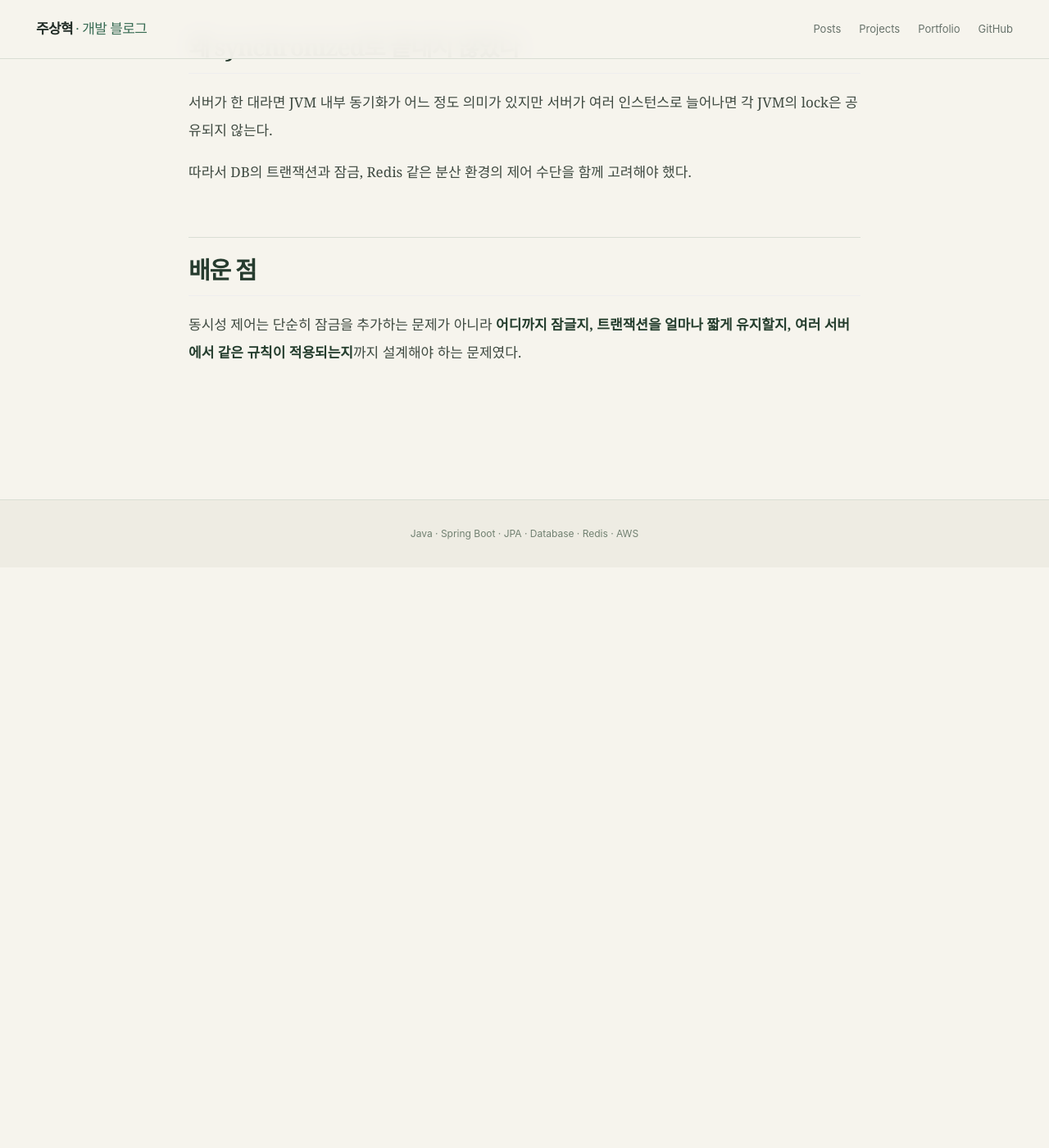
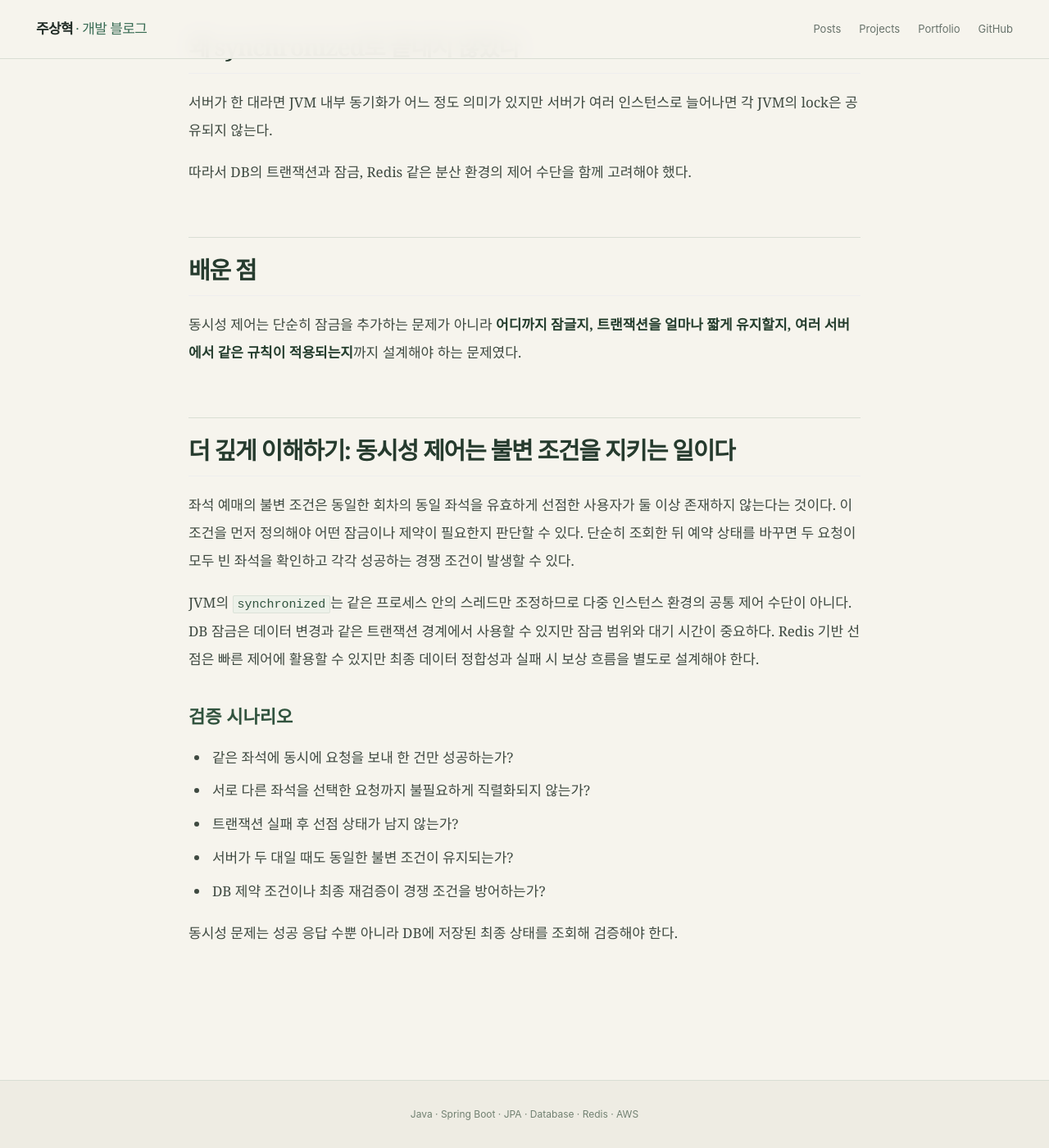
Before and after one commit to zuzusnasna/zuzusnasna.github.io, a Jekyll site: the page built from _posts/2026-10-23-smartticketing-seat-concurrency.md, in a window 1280 px wide and 1400 px high, scrolled down 1339 px. Shown: the whole window at 82% size. Built offline with Jekyll 4.4.1, drawn with Linux system fonts in a browser that asks for light colours; before the commit the page ends 2031 px from its top, so only the background shows below that.

Commit message:
docs: expand project notes with tradeoffs and validation

```diff
--- a/_posts/2026-10-23-smartticketing-seat-concurrency.md
+++ b/_posts/2026-10-23-smartticketing-seat-concurrency.md
@@ -39,3 +39,18 @@ tags: [SmartTicketing, Spring Boot, Redis, MySQL, 동시성]
 ## 배운 점
 
 동시성 제어는 단순히 잠금을 추가하는 문제가 아니라 **어디까지 잠글지, 트랜잭션을 얼마나 짧게 유지할지, 여러 서버에서 같은 규칙이 적용되는지**까지 설계해야 하는 문제였다.
+
+## 더 깊게 이해하기: 동시성 제어는 불변 조건을 지키는 일이다
+
+좌석 예매의 불변 조건은 동일한 회차의 동일 좌석을 유효하게 선점한 사용자가 둘 이상 존재하지 않는다는 것이다. 이 조건을 먼저 정의해야 어떤 잠금이나 제약이 필요한지 판단할 수 있다. 단순히 조회한 뒤 예약 상태를 바꾸면 두 요청이 모두 빈 좌석을 확인하고 각각 성공하는 경쟁 조건이 발생할 수 있다.
+
+JVM의 `synchronized`는 같은 프로세스 안의 스레드만 조정하므로 다중 인스턴스 환경의 공통 제어 수단이 아니다. DB 잠금은 데이터 변경과 같은 트랜잭션 경계에서 사용할 수 있지만 잠금 범위와 대기 시간이 중요하다. Redis 기반 선점은 빠른 제어에 활용할 수 있지만 최종 데이터 정합성과 실패 시 보상 흐름을 별도로 설계해야 한다.
+
+### 검증 시나리오
+- 같은 좌석에 동시에 요청을 보내 한 건만 성공하는가?
+- 서로 다른 좌석을 선택한 요청까지 불필요하게 직렬화되지 않는가?
+- 트랜잭션 실패 후 선점 상태가 남지 않는가?
+- 서버가 두 대일 때도 동일한 불변 조건이 유지되는가?
+- DB 제약 조건이나 최종 재검증이 경쟁 조건을 방어하는가?
+
+동시성 문제는 성공 응답 수뿐 아니라 DB에 저장된 최종 상태를 조회해 검증해야 한다.
```
